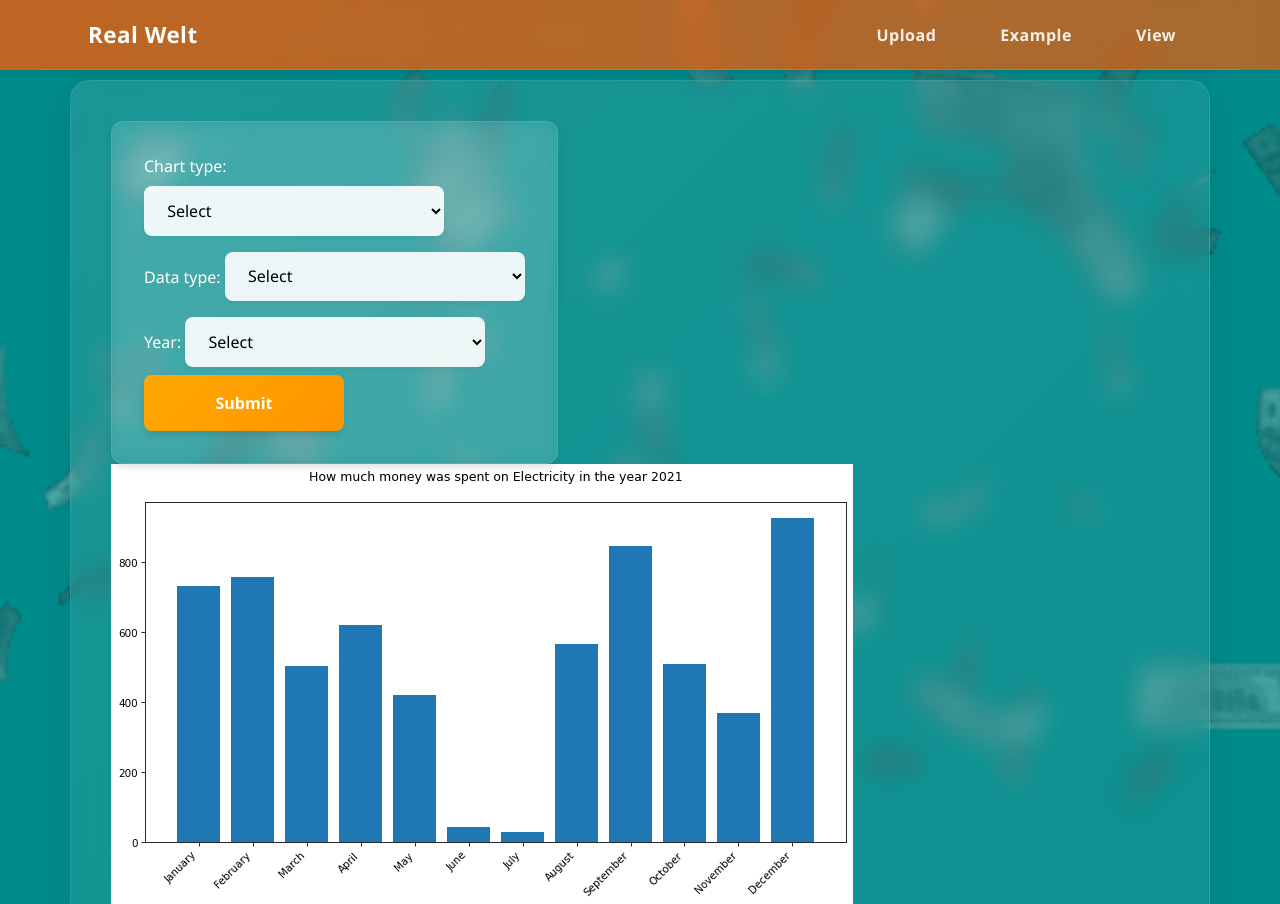
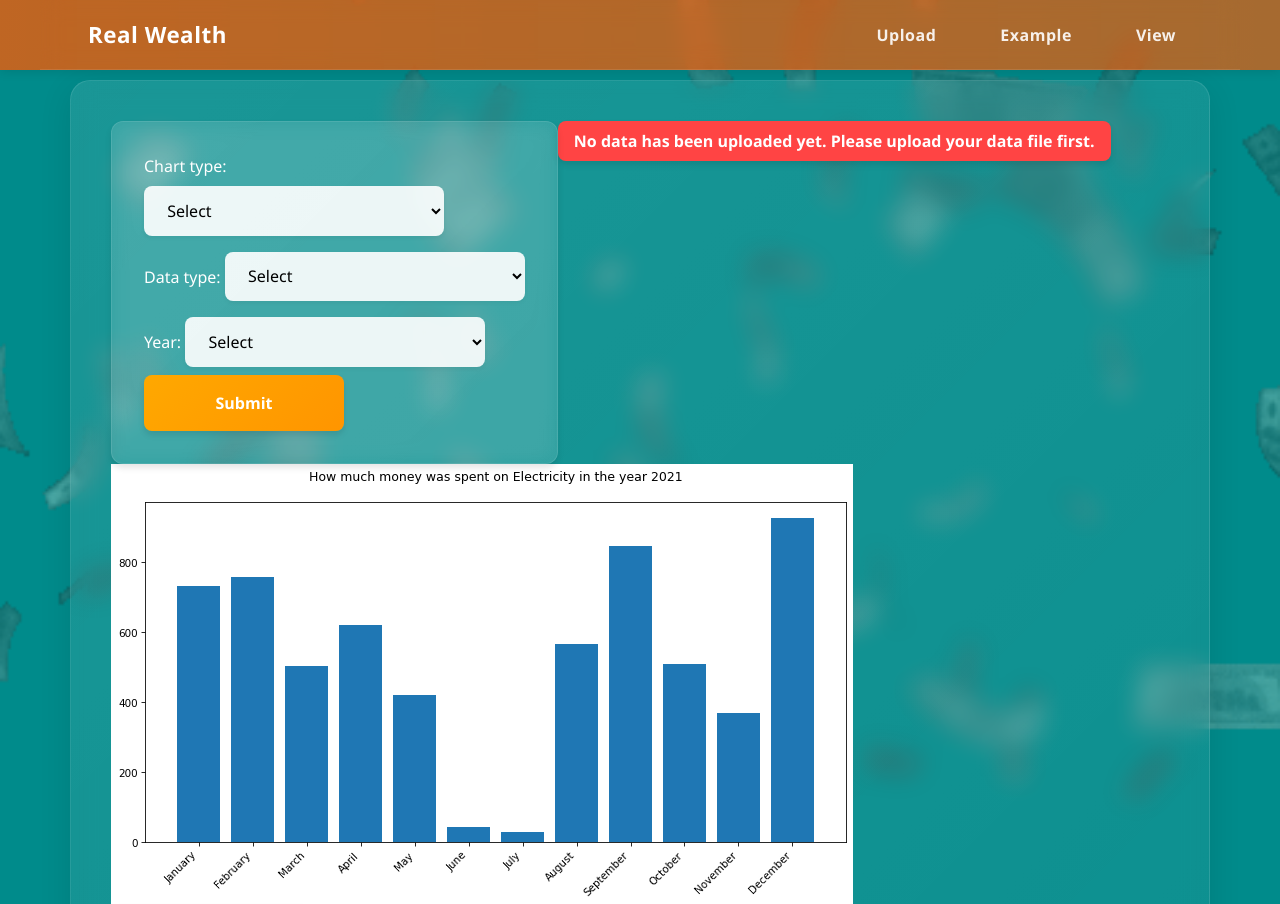
Before and after one commit to Skirelv/GroupProj11kl, a Flask app: template templates/view.html in a window 1280 px wide. Shown: the top 904 px of the page. Run offline with Flask 3, Linux system fonts and the light colour scheme; the template is opened without the code that fills it: most values are stand-ins (such as "Sample title", 1, 10 or a date in 2020); some libraries are stand-ins or nearby versions.

Commit message:
clean up

```diff
--- a/main.py
+++ b/main.py
@@ -22,22 +22,20 @@ app.config.from_object(__name__)
 # Initialize database
 db = Database(app)
 
-# Define database model for storing utility bill data
+# Define database model
 class Data(db.Model):
-    Year = IntegerField()      # Year of the bill
-    Month = TextField()        # Month of the bill
-    Electricity = FloatField() # Electricity cost
-    Water = FloatField()       # Water cost
-    Gas = FloatField()         # Gas cost
-    Internet = FloatField()    # Internet cost
-    Sum = FloatField()         # Total cost
+    Year = IntegerField()
+    Month = TextField()
+    Electricity = FloatField()
+    Water = FloatField()
+    Gas = FloatField()
+    Internet = FloatField()
+    Sum = FloatField()
 
-# Route for home page
 @app.route('/')
 def home():
     return flask.render_template('home.html')
 
-# Route for file upload functionality
 @app.route('/upload', methods=['GET','POST'])
 def upload():
     if request.method == 'POST':
@@ -58,6 +56,7 @@ def upload():
                             Gas=float(row['Gas']),
                             Internet=float(row['Internet']),
                             Sum=float(row['Sum']))
+            df.to_html('templates/viewtable.html')
             return flask.render_template('upload.html')
     return flask.render_template('upload.html')
 
@@ -67,6 +66,9 @@ def view():
     # Get unique years and months from database for dropdown menus
     Years_list=Data.select(Data.Year).distinct()
     Month_list=Data.select(Data.Month).distinct()
+
+    # Check if there's any data in the database
+    has_data = Data.select().count() > 0
 
     if request.method == 'POST':
         choices = request.form
@@ -94,21 +96,20 @@ def view():
             # Create bar chart
             plt.bar(x=ylist, height=xlist)
             plt.xticks(rotation=45, ha='right')  # Rotate x-axis labels for better readability
-            plt.title(title, pad=20)  # Add title with padding
-            plt.tight_layout()  # Adjust layout to prevent label cutoff
+            plt.title(title, pad=20)
+            plt.tight_layout()
         else:
             # Create pie chart
             plt.pie(x=xlist, labels=ylist, autopct='%1.1f%%', pctdistance=0.85)
-            plt.title(title, pad=20)  # Add title with padding
-            plt.tight_layout()  # Adjust layout to prevent label cutoff
+            plt.title(title, pad=20)
+            plt.tight_layout()
 
         # Save the plot and clean up
         plt.savefig('static/dataplot.png', bbox_inches='tight', dpi=75)
         plt.close('all')
-        return flask.render_template('view.html', years=Years_list, months=Month_list)
-    return flask.render_template('view.html', years=Years_list, months=Month_list)
+        return flask.render_template('view.html', years=Years_list, months=Month_list, has_data=has_data)
+    return flask.render_template('view.html', years=Years_list, months=Month_list, has_data=has_data)
 
-# Route for example visualization
 @app.route('/example')
 def example():
     # Read example data from CSV
@@ -142,5 +143,9 @@ def example():
 
 # Initialize database and run the application
 if __name__ == '__main__':
-    Data.create_table(fail_silently=True)  # Create database table if it doesn't exist
-    app.run(debug=True)  # Run the Flask application in debug mode
+    # Clear data from database
+    Data.delete().execute()
+    # Create table if it doesn't exist
+    Data.create_table(fail_silently=True)
+    # Run the Flask application in debug mode
+    app.run(debug=True)
--- a/static/main.css
+++ b/static/main.css
@@ -167,16 +167,6 @@ body {
     }
 }
 
-/* Inner content containers */
-.content-section {
-    background: rgba(255, 255, 255, 0.05);
-    border-radius: 15px;
-    padding: 2rem;
-    margin-bottom: 2rem;
-    box-shadow: inset 0 2px 4px rgba(0, 0, 0, 0.05);
-    border: 1px solid rgba(255, 255, 255, 0.05);
-}
-
 /* Container headers */
 .container h1, .container h2, .container h3 {
     color: #ffffff;
@@ -338,3 +328,25 @@ select:focus, input[type="file"]:focus {
         overflow-x: auto;
     }
 }
+
+.warning-message {
+    background-color: #ff4444;
+    color: white;
+    padding: 0.5rem 1rem;
+    border-radius: 8px;
+    text-align: center;
+    font-weight: bold;
+    box-shadow: 0 4px 6px rgba(0, 0, 0, 0.1);
+    animation: fadeIn 0.5s ease-in;
+}
+
+@keyframes fadeIn {
+    from {
+        opacity: 0;
+        transform: translateY(-10px);
+    }
+    to {
+        opacity: 1;
+        transform: translateY(0);
+    }
+}
--- a/templates/base.html
+++ b/templates/base.html
@@ -5,14 +5,14 @@
     <meta name="viewport" content="width=device-width, initial-scale=1.0">
     <link rel="stylesheet" href="https://maxcdn.bootstrapcdn.com/bootstrap/4.0.0/css/bootstrap.min.css" integrity="sha384-Gn5384xqQ1aoWXA+058RXPxPg6fy4IWvTNh0E263XmFcJlSAwiGgFAW/dAiS6JXm" crossorigin="anonymous">
     <link rel="stylesheet" type="text/css" href="{{ url_for('static', filename='main.css') }}">
-    <title>Reeeeeal Welt</title>
+    <title>Reeeeeal Wealth</title>
 </head>
 <body>
     <img src="/static/cahs.gif" id="bg" alt="">
     <header class="site-header">
         <nav class="navbar navbar-expand-md navbar-dark bg-steel fixed-top">
             <div class="nav-container">
-                <a class="navbar-brand" href="/">Real Welt</a>
+                <a class="navbar-brand" href="/">Real Wealth</a>
                 <div class="navbar-nav mr-auto">
                 </div>
                 <!-- Navbar Right Side -->
--- a/templates/home.html
+++ b/templates/home.html
@@ -1,5 +1,5 @@
 {% extends "base.html" %}
 {% block content %}
-<div class="hometext">This is real wealt </div>
+<div class="hometext">This is real wealth </div>
 <div class="our_monkey_vision">We are the team behind the simple bill website. Our goal is to make displaying csv files of bills as easy as possbile. Even monkeys could do it, if they wanted to.</div>
 {% endblock %}
--- a/templates/view.html
+++ b/templates/view.html
@@ -44,6 +44,13 @@
     </div>
     <button type="submit" class="uploadbutton">Submit</button>
 </form>
+<div class="content-section">
+    {% if not has_data %}
+    <div class="warning-message">
+        No data has been uploaded yet. Please upload your data file first.
+    </div>
+    {% endif %}
+</div>
 <div>
     <img src="{{ url_for('static', filename='dataplot.png') }}">
     <br>
```
Also changed, not shown: data.db.
